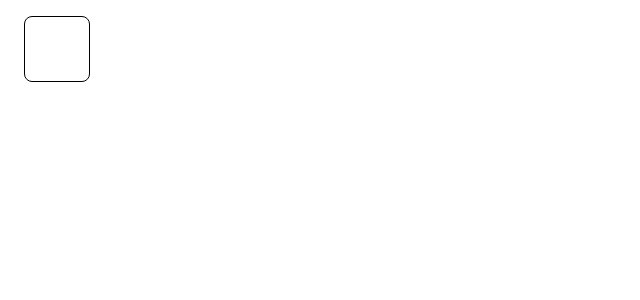
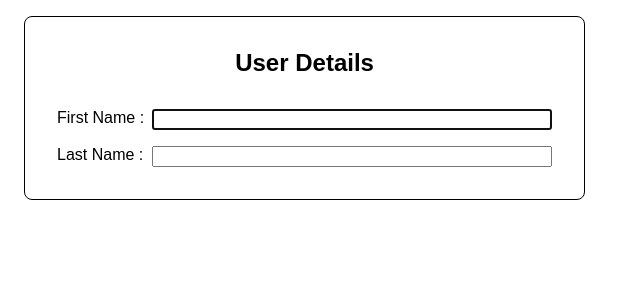
Before and after one commit to JohnMwendwa/multi-step-form, a React (Create React App) app: page / in a window 1280 px wide. Shown: the top 300 px of the page, without its empty margins (0-640 px from the left). Built offline with nearby package versions, Linux system fonts and the light colour scheme.

Commit message:
import and pass the AccountDetailsForm component to the useFormInput custom hok

```diff
--- a/src/App.tsx
+++ b/src/App.tsx
@@ -1,5 +1,8 @@
 import { useState } from "react";
 import styled from "styled-components";
+
+import useFormInput from "./hooks/useFormInput";
+import AccountDetailsForm from "./components/AccountDetailsForm";
 
 interface UserData {
   firstName: string;
@@ -34,7 +37,12 @@ function App() {
   const updateFields = (fields: Partial<UserData>) =>
     setData((prev) => ({ ...prev, ...fields }));
 
-  return <Container></Container>;
+  const { currentPage, currentStepIndex, back, next, isFirstPage, isLastPage } =
+    useFormInput([
+      <AccountDetailsForm {...data} updateFields={updateFields} />,
+    ]);
+
+  return <Container>{currentPage}</Container>;
 }
 
 export default App;
```
